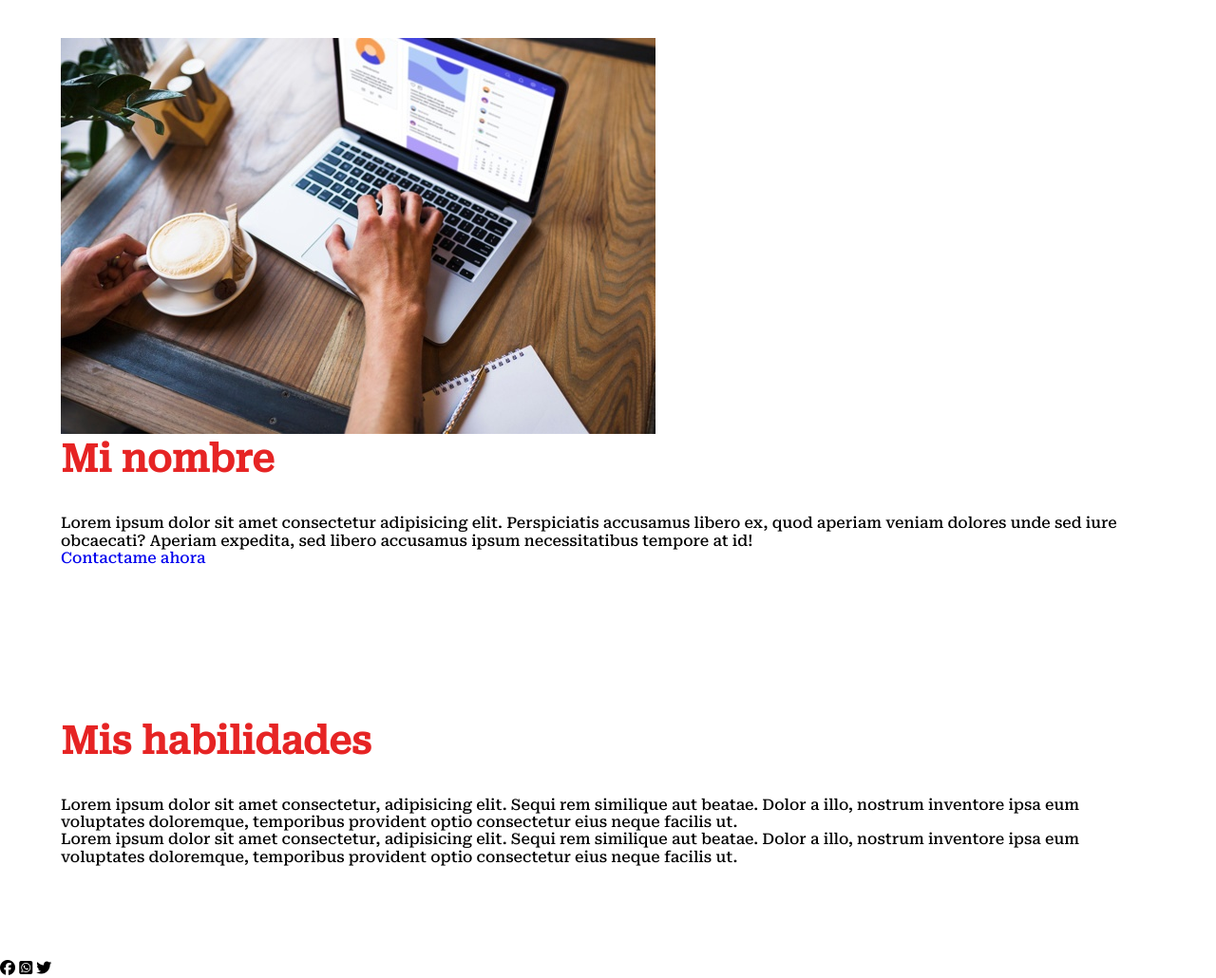
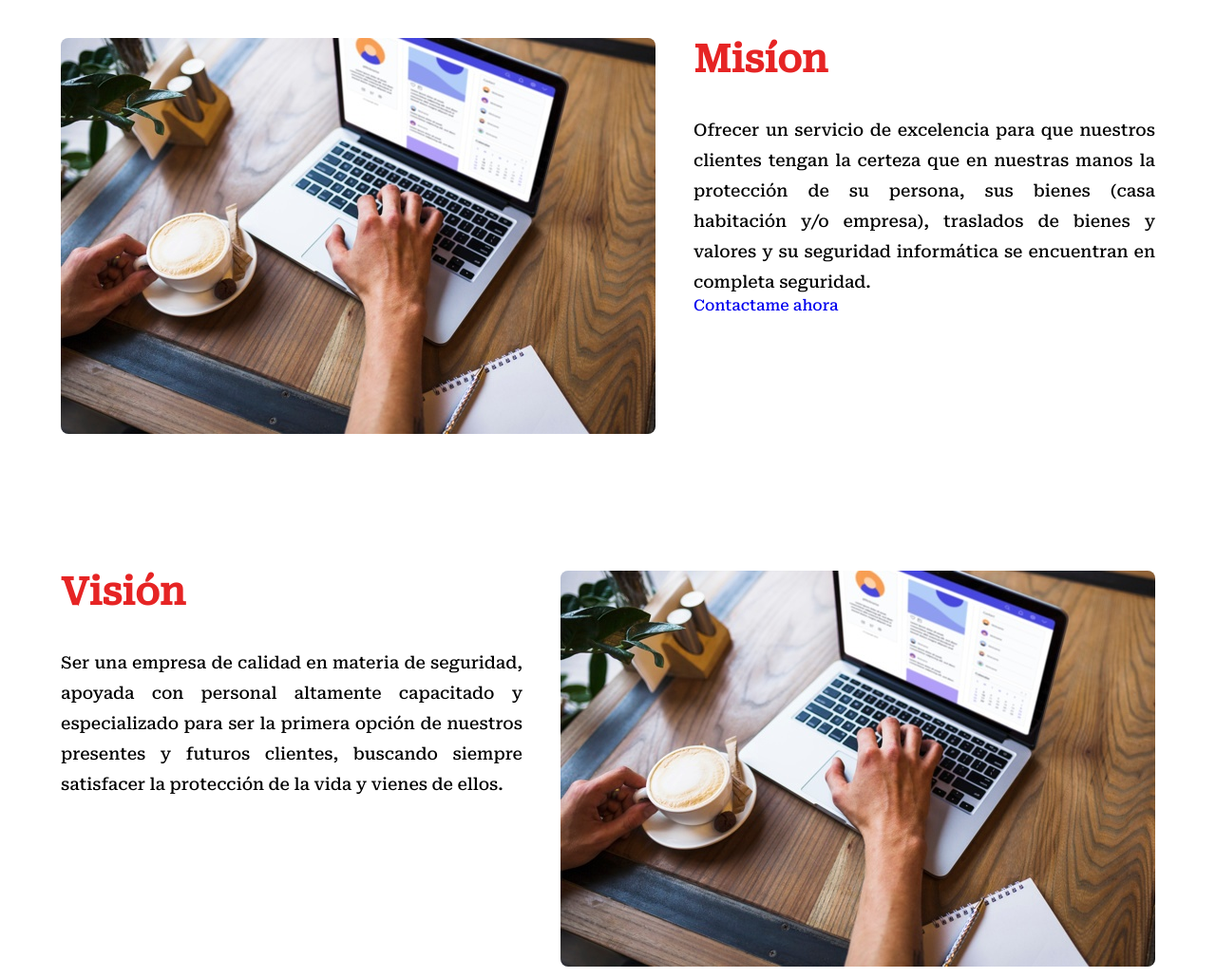
Before and after one commit to Bandu19/Mex_Guard, a website built with webpack: page src/index.html in a window 1280 px wide. Shown: the part 840-1870 px from the top of the page at 95% size. Built offline with nearby package versions, Linux system fonts and the light colour scheme.

Commit message:
Working(main)

```diff
--- a/src/index.html
+++ b/src/index.html
@@ -63,25 +63,37 @@
     </header>
 
     <main>
-      <section class="presentation container">
-        <img src="./assets/img/prueba1.jpg" alt="Presentation" class="presentation__picture">
-        <h2 class="subtitle">Mi nombre</h2>
-        <p>Lorem ipsum dolor sit amet consectetur adipisicing elit. Perspiciatis accusamus libero ex, quod aperiam veniam dolores unde sed iure obcaecati? Aperiam expedita, sed libero accusamus ipsum necessitatibus tempore at id!</p>
-        <a href="#" class="presentation_cta">Contactame ahora</a>
-      </section>
+      <div class="container main_div_section">
+        <section class="section_menu main_div_section_child ">
+          <div>
+            <img class="item" src="./assets/img/prueba1.jpg" alt="Presentation" class="presentation__picture">
+          </div>
 
-      <section class="about container">
-        <div class="about__texts">
-          <h2 class="subtitle">Mis habilidades</h2>
-          <p class = "about__paragraph">Lorem ipsum dolor sit amet consectetur, adipisicing elit. Sequi rem similique aut beatae. Dolor a illo, nostrum inventore ipsa eum voluptates doloremque, temporibus provident optio consectetur eius neque facilis ut.</p>
-          <p class = "about__paragraph">Lorem ipsum dolor sit amet consectetur, adipisicing elit. Sequi rem similique aut beatae. Dolor a illo, nostrum inventore ipsa eum voluptates doloremque, temporibus provident optio consectetur eius neque facilis ut.</p>
-        </div>
+          <div class="item_main">
+            <h2 class="subtitle">Misíon</h2>
 
-        <figure class="about__img">
-          <img src="" alt="" class="about__picture">
-        </figure>
+            <p>Ofrecer un servicio de excelencia para que nuestros clientes tengan la certeza que en nuestras manos la protección de su persona, sus bienes (casa habitación y/o empresa), traslados de bienes y valores y su seguridad informática se encuentran en completa seguridad.</p>
+            <a href="#" class="presentation_cta">Contactame ahora</a>
+          </div>
 
-      </section>
+        </section>
+
+        <section class="section_menu main_div_section_child ">
+          <div class="about__texts">
+              <h2 class="subtitle">Visión</h2>
+              <p class = "about__paragraph">
+                Ser una empresa de calidad en materia de seguridad, apoyada con personal altamente capacitado y especializado para ser la primera opción de nuestros presentes y futuros clientes, buscando siempre satisfacer la protección de la vida y vienes de ellos.
+
+              </p>
+
+          </div>
+
+          <div class="about__img">
+            <img src="./assets/img/prueba1.jpg" alt="Presentation" class="about__picture">
+          </div>
+
+        </section>
+    </div>
 
     </main>
 
--- a/src/index.js
+++ b/src/index.js
@@ -2,8 +2,8 @@
 
 window.onscroll = () => {
   scroll = document.documentElement.scrollTop;
-  header = document.querySelector(".content_ani");
-  h1 = document.querySelector(".color_letter");
+  const header = document.querySelector(".content_ani");
+  const h1 = document.querySelector(".color_letter");
 
   if (scroll > 30) {
     header.classList.add("nav_mod");
--- a/src/styles.css
+++ b/src/styles.css
@@ -156,3 +156,46 @@ header .logo {
   width: 100%;
   height: 21%;
 }
+
+/********MAIN************/
+
+.main_div_section {
+  display: grid;
+  gap: 40px;
+  grid-template-columns: repeat(2, 1fr);
+  grid-template-rows: repeat(2, 1fr);
+  margin-bottom: 100px;
+  grid-template-areas:
+    "vision vision"
+    "mision mision";
+}
+.main_div_section_child {
+  display: grid;
+  gap: 40px;
+  grid-template-columns: repeat(2, 1fr);
+  grid-template-rows: 1fr;
+  margin-bottom: 100px;
+  grid-template-areas: "vision vision";
+}
+.section_menu {
+  grid-column: span 2;
+}
+
+.item {
+  border-radius: 8px;
+}
+
+.main_div_section p {
+  font-size: 1.1rem;
+  text-align: justify;
+  line-height: 2rem;
+}
+.main_section_div_child p {
+  font-size: 1.1rem;
+  text-align: justify;
+  line-height: 2rem;
+}
+
+.about__img img {
+  border-radius: 8px;
+}
```
